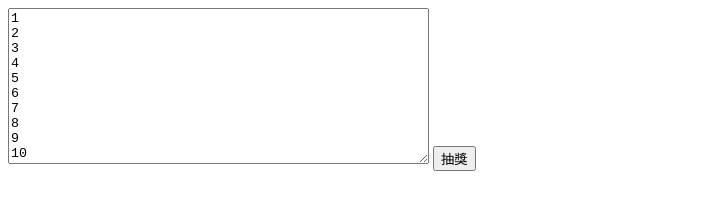
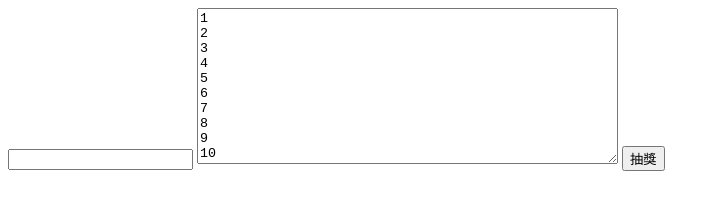
Before and after one commit to WeiChenLiu-Jeff/Web-Lottery, a plain HTML site: page index.html in a window 1280 px wide. Shown: the whole page, without its empty margins (0-720 px from the left). Drawn offline with Linux system fonts and the light colour scheme.

Commit message:
Create: input box

```diff
--- a/index.html
+++ b/index.html
@@ -5,6 +5,7 @@
 </head>
 
 <body>
+    <input id="prizeAmount" type="number">
     <textarea id="staffList" rows="10" cols="50"></textarea>
     <button onclick="getWinner()">抽獎</button>
 </body>
```
